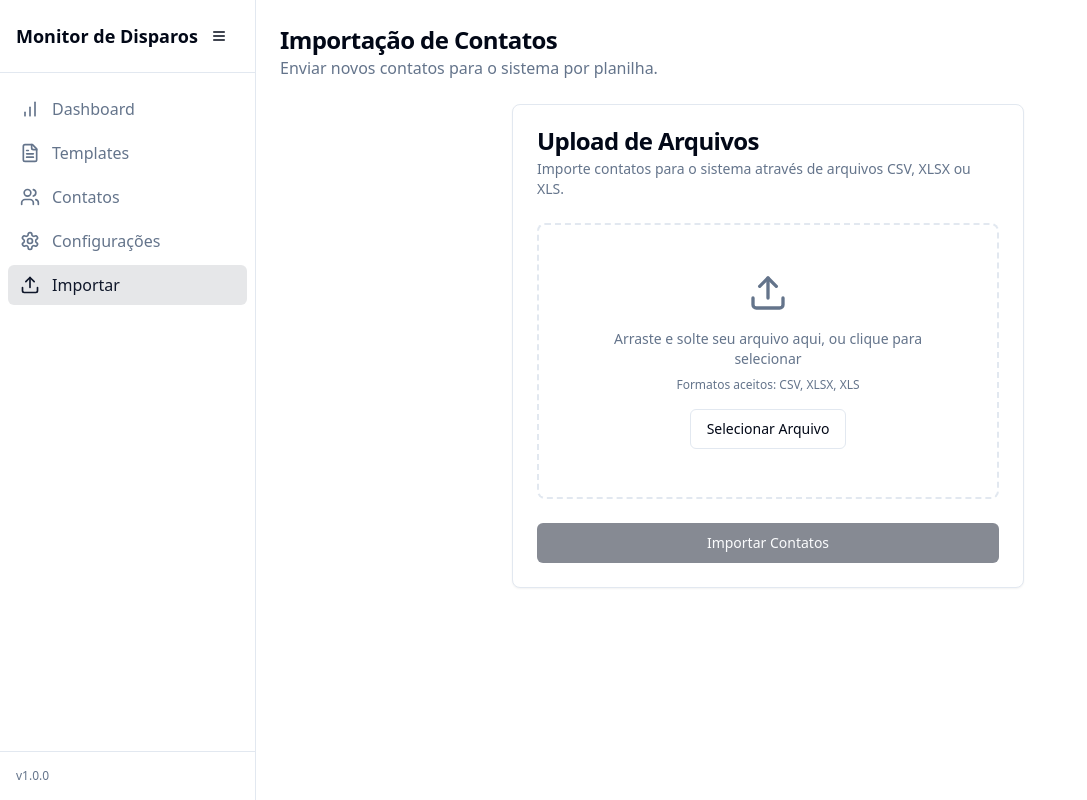
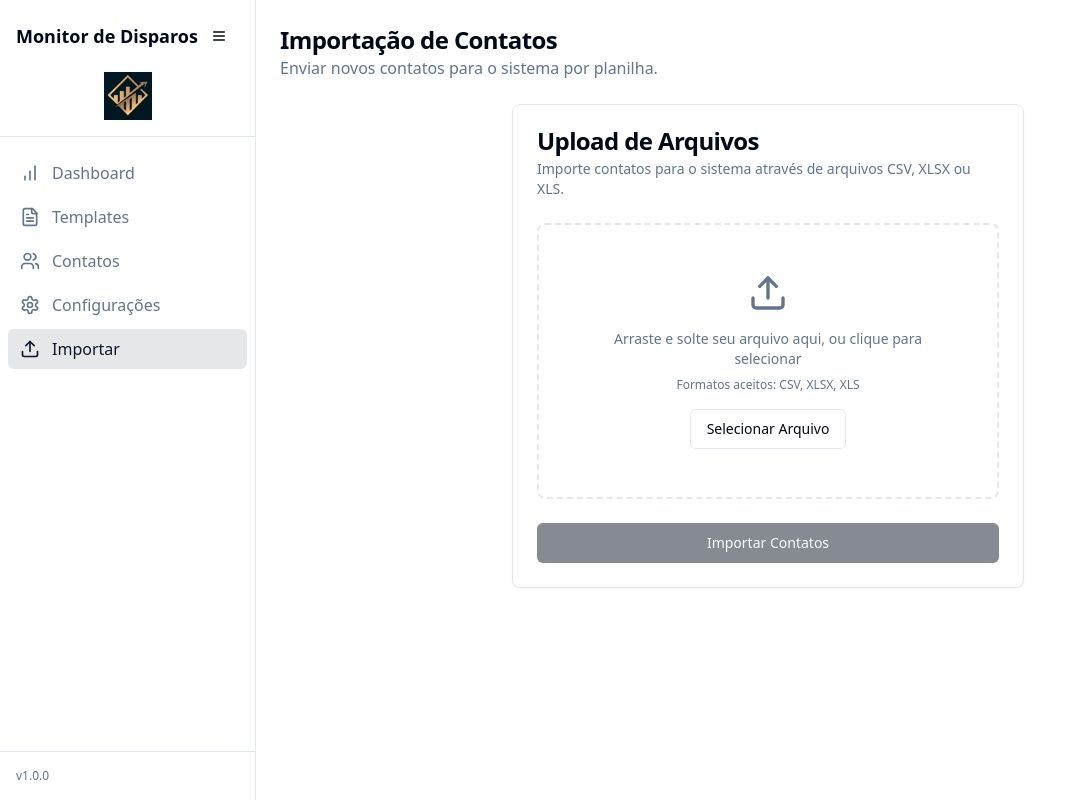
Before and after one commit to henrique062/smart-blast-monitor, a React (Vite) app: page /import in a window 1280 px wide. Shown: the whole page, without its empty margins (0-1087 px from the left). Built offline with nearby package versions, Linux system fonts and the light colour scheme.

Commit message:
feat: Add logo and favicon
Adds the logo image below the title and configures the favicon.

```diff
--- a/index.html
+++ b/index.html
@@ -1,3 +1,4 @@
+
 <!DOCTYPE html>
 <html lang="en">
   <head>
@@ -6,6 +7,7 @@
     <title>smart-blast-monitor</title>
     <meta name="description" content="Lovable Generated Project" />
     <meta name="author" content="Lovable" />
+    <link rel="icon" href="/lovable-uploads/cb48d1d7-ca80-4a9b-82e5-1665104a2abc.png" type="image/png">
 
     <meta property="og:title" content="smart-blast-monitor" />
     <meta property="og:description" content="Lovable Generated Project" />
--- a/src/components/layout/MainSidebar.tsx
+++ b/src/components/layout/MainSidebar.tsx
@@ -57,7 +57,8 @@ export default function MainSidebar() {
       )}
     >
       {/* Header */}
-      <div className="p-4 border-b border-border flex items-center justify-between">
+      <div className="p-4 border-b border-border flex flex-col items-center">
+        <div className="flex items-center justify-between w-full">
           {!isCollapsed && (
             <div className="font-semibold text-lg">Monitor de Disparos</div>
           )}
@@ -65,10 +66,22 @@ export default function MainSidebar() {
             variant="ghost"
             size="icon"
             onClick={() => setIsCollapsed(!isCollapsed)}
-          className="ml-auto"
+            className={cn(!isCollapsed ? "ml-auto" : "")}
           >
             <Menu className="h-5 w-5" />
           </Button>
+        </div>
+
+        {/* Logo - adicionado abaixo do título */}
+        {!isCollapsed && (
+          <div className="mt-4 flex justify-center">
+            <img
+              src="/lovable-uploads/35980e34-02cc-4efa-9ecd-edb1f27a3358.png"
+              alt="Logo Antecipa"
+              className="h-12"
+            />
+          </div>
+        )}
       </div>
 
       {/* Navigation */}
```
Also changed, not shown: public/lovable-uploads/35980e34-02cc-4efa-9ecd-edb1f27a3358.png (added), public/lovable-uploads/cb48d1d7-ca80-4a9b-82e5-1665104a2abc.png (added). Lines whose indentation alone changed are shown as unchanged.
